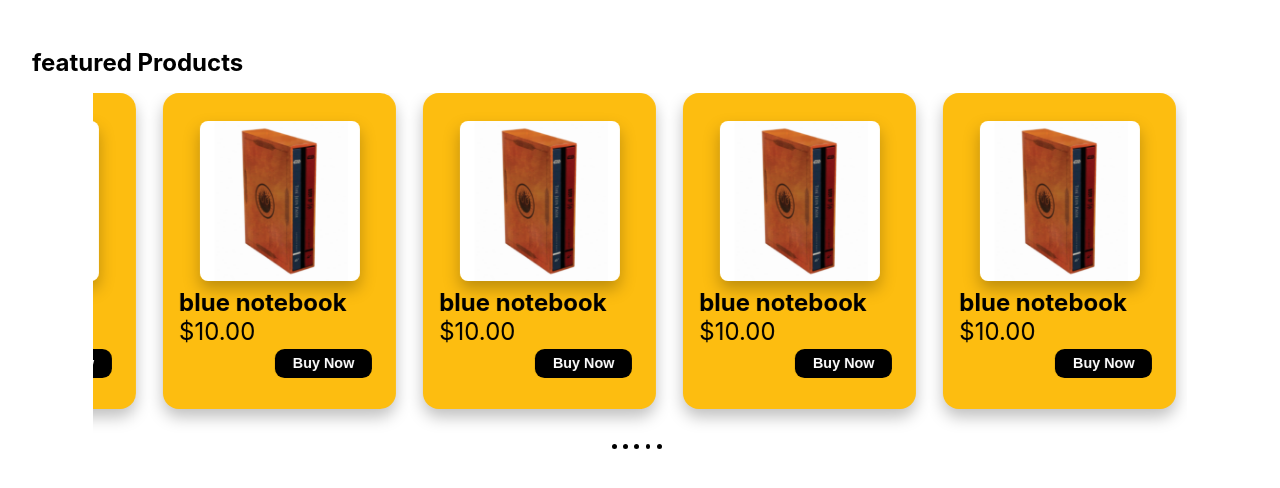
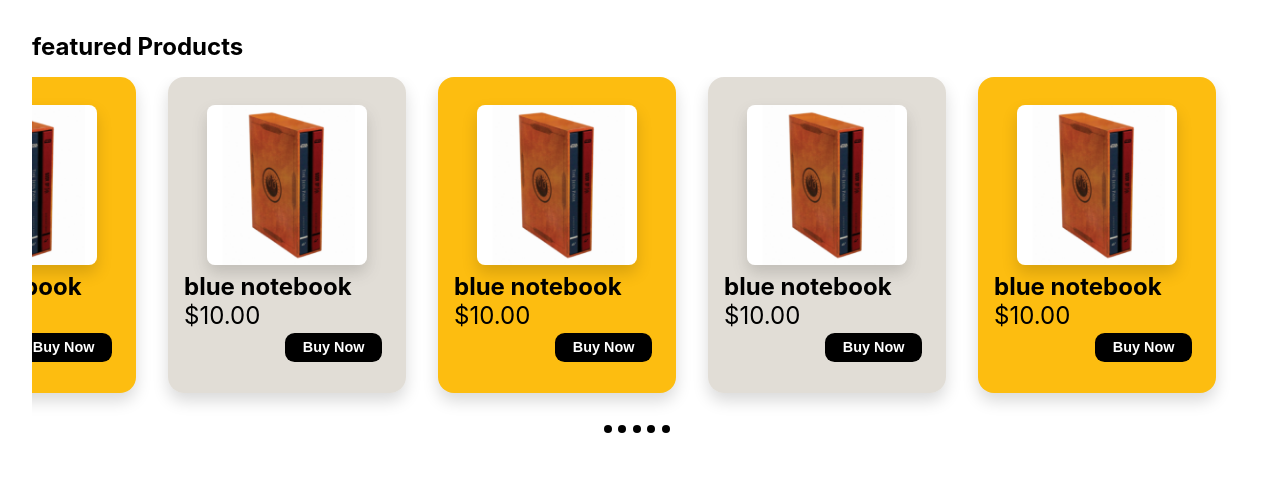
Before and after one commit to davidgdev/the-market-place, a React (Create React App) app: page / in a window 1280 px wide. Shown: the top 488 px of the page. Built offline with nearby package versions, Linux system fonts and the light colour scheme.

Commit message:
Featured Products Carousel v.1.2

```diff
--- a/src/components/FeaturedProductCard.jsx
+++ b/src/components/FeaturedProductCard.jsx
@@ -4,9 +4,10 @@ import image from '../assets/dummy.png';
 
 import ProductButton from './ProductButton';
 
-function FeatureProductCard ({title, price}) {
+function FeatureProductCard ({title, price, index}) {
+    const featuredClass = (index % 2 == 0) ? 'even' : 'odd';
     return (
-     <article className="featured__card">
+     <article className={`featured__card ${featuredClass}`} >
          <img className="featured__card-image" src={image} alt={title} />
          <div className="featured__card-info">
             <p className="featured__card-title">{title}</p>
--- a/src/components/FeaturedProducts.jsx
+++ b/src/components/FeaturedProducts.jsx
@@ -4,76 +4,74 @@ import {
   CarouselProvider,
   Slider,
   Slide,
-  ButtonBack,
-  ButtonNext,
   DotGroup
 } from 'pure-react-carousel'
 import 'pure-react-carousel/dist/react-carousel.es.css'
 
 import '../sass/components/_FeaturedProducts.scss'
 
-const CARD_WIDTH = 260
+const CARD_WIDTH = 270;
 
 class FeaturedProducts extends Component {
     state = {
-        cards: 4
-    }
+      cards: 2
+    };
 
-    selfRef = React.createRef()
+    selfRef = React.createRef();
 
     updateDimensions = () => {
-    this.setState({
+      this.setState({
         width: this.selfRef.current.offsetWidth,
         cards: Math.floor(this.selfRef.current.offsetWidth / CARD_WIDTH) || 1
-    });
+      });
     };
 
     componentDidMount() {
-    window.addEventListener("resize", this.updateDimensions);
-    this.updateDimensions();
+      window.addEventListener("resize", this.updateDimensions);
+      this.updateDimensions();
     }
 
     componentWillUnmount() {
-    window.removeEventListener("resize", this.updateDimensions);
+      window.removeEventListener("resize", this.updateDimensions);
     }
     render() {
         return (
-            <section className="featured_products-container">
+            <section className="featured_products-container"
+              ref={this.selfRef}
+            >
                 <h2>featured Products</h2>
-                <div ref={this.selfRef} style={{ height: "100%", width:"90%", margin: "auto"}}>
                   <CarouselProvider
                     isPlaying= 'true'
                     naturalSlideWidth={CARD_WIDTH}
                     naturalSlideHeight={340}
                     totalSlides={5}
                     visibleSlides={this.state.width / CARD_WIDTH}
-                    step={this.state.cards}
+                    currentSlide={1}
                   >
                     <Slider>
-                      <Slide>
+                      <Slide index={0}>
                         <FeaturedProductCard title="blue notebook" description="Save all your notes in this amazing notebook.
-                      It has 100 blank pages to be filled with your stories." price="10.00" quantity="5"/>
+                      It has 100 blank pages to be filled with your stories." price="10.00" quantity="5"  index="0" />
                       </Slide>
-                      <Slide>
+                      <Slide index={1}>
                         <FeaturedProductCard title="blue notebook" description="Save all your notes in this amazing notebook.
-                      It has 100 blank pages to be filled with your stories." price="10.00" quantity="5"/>
+                      It has 100 blank pages to be filled with your stories." price="10.00" quantity="5" index="1" />
                       </Slide>
-                      <Slide>
+                      <Slide index={2}>
                         <FeaturedProductCard title="blue notebook" description="Save all your notes in this amazing notebook.
-                      It has 100 blank pages to be filled with your stories." price="10.00" quantity="5"/>
+                      It has 100 blank pages to be filled with your stories." price="10.00" quantity="5" index="2" />
                       </Slide>
-                      <Slide>
+                      <Slide index={3}>
                         <FeaturedProductCard title="blue notebook" description="Save all your notes in this amazing notebook.
-                      It has 100 blank pages to be filled with your stories." price="10.00" quantity="5"/>
+                      It has 100 blank pages to be filled with your stories." price="10.00" quantity="5" index="3" />
                       </Slide>
-                      <Slide>
+                      <Slide index={4}>
                         <FeaturedProductCard title="blue notebook" description="Save all your notes in this amazing notebook.
-                      It has 100 blank pages to be filled with your stories." price="10.00" quantity="5"/>
+                      It has 100 blank pages to be filled with your stories." price="10.00" quantity="5" index="4" />
                       </Slide>
                     </Slider>
                     <DotGroup />
                   </CarouselProvider>
-                </div>
             </section>
         );
     }
--- a/src/sass/components/_FeaturedProductCard.scss
+++ b/src/sass/components/_FeaturedProductCard.scss
@@ -7,20 +7,13 @@
     width: 100%;
     height: 100%;
     border-radius: 1rem;
-    box-shadow: 0 .5rem 1rem rgba(black, 0.25);
-
-    &:nth-of-type(odd) {
-        background-color: $primary;
-    }
-    &:nth-of-type(even) {
-        background-color: $light-brown;
-    }
+    box-shadow: 0 .5rem 1rem rgba(black, 0.15);
     &-image {
         margin: 0rem auto .4rem auto;
         width: 10rem;
         height: 10rem;
         border-radius: 0.5rem;
-        box-shadow: 0 .5rem 1rem rgba(black, 0.25);
+        box-shadow: 0 .5rem 1rem rgba(black, 0.15);
     }
     &-info {
         padding: 0 1rem;
@@ -38,3 +31,9 @@
         justify-content: flex-end;
     }
 }
+.odd {
+    background-color: $light-brown;
+}
+.even {
+    background-color: $primary;
+}
--- a/src/sass/components/_FeaturedProducts.scss
+++ b/src/sass/components/_FeaturedProducts.scss
@@ -1,11 +1,7 @@
 @import '../abstracts/variables';
 
 .featured_products-container {
-    display: flex;
-    flex-wrap: wrap;
-    // justify-content: space-around;
-    margin: 1rem 0;
-    padding: 1rem 2rem;
+    margin: 2rem 2rem;
     h2 {
         margin-top: 1rem;
         margin-bottom: 1rem;
@@ -14,14 +10,13 @@
     }
 }
 .carousel__inner-slide {
-    width: calc(100% - 1.7rem);
+    width: calc(100% - 2rem);
     height: calc(100% - 1.5rem);
-    margin-left: 1rem;
 
 }
 .carousel__dot {
-    width: .3rem;
-    height: .3rem;
+    width: 0.5rem;
+    height: 0.5rem;
     margin-right: .4rem;
     background-color: black;
     border: none;
```
